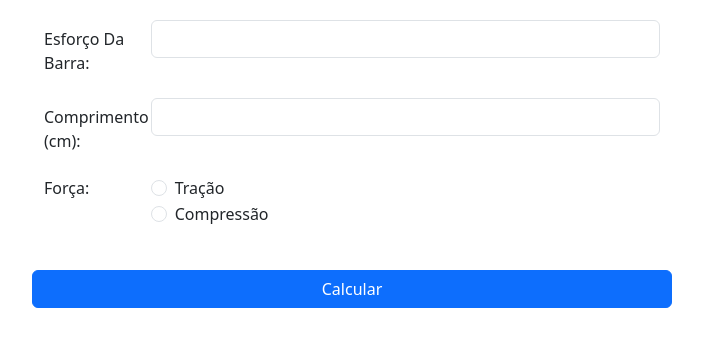
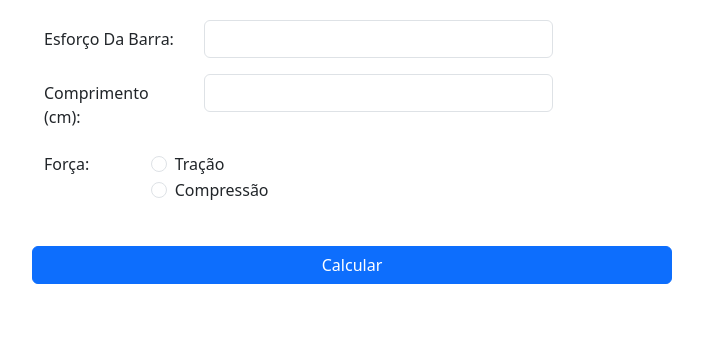
Before and after one commit to AdrianoCCastro/Ponte_De_Macarr-o, a Flask app: page / in a window 1280 px wide. Shown: the part 56-403 px from the top of the page, without its empty margins (288-991 px from the left). Run offline with Flask 3, Linux system fonts and the light colour scheme.

Commit message:
Ajuste HTML

```diff
--- a/app.py
+++ b/app.py
@@ -37,7 +37,7 @@ def index():
 
 
 
-        lista_barras.append(Item(len(lista_barras) + 1,tipo,esforco_interno,comprimento,qts_fios_de_macarrao))
+        lista_barras.append(Barra(len(lista_barras) + 1,tipo,esforco_interno,comprimento,qts_fios_de_macarrao))
 
 
         return monta_tabela(lista_barras)
--- a/model/entity/tabela.py
+++ b/model/entity/tabela.py
@@ -10,7 +10,7 @@ class ItemTable(Table):
     qtd_fios = Col('Qtd de fios')
 
 # Get some objects
-class Item(object):
+class Barra(object):
     def __init__(self,identificador, tipo, esforco_interno,comprimento ,qtd_fios):
         self.identificador = identificador
         self.tipo = tipo
--- a/view/templates/index.html
+++ b/view/templates/index.html
@@ -21,8 +21,8 @@
   <form method="POST" id ="form" class="form">
     <div class="form-group">
       <div class="row mb-3 col-md-6 offset-md-3">
-        <label for="esforco_interno" class="col-sm-2 col-form-label">Esforço Da Barra:</label>
-        <div class="col-sm-10">
+        <label for="esforco_interno" class="col-sm-3 col-form-label">Esforço Da Barra:</label>
+        <div class="col-sm-7">
           <input type="number" step="0.01" class="form-control" id="esforco_interno" name="esforco_interno">
         </div>
       </div>
@@ -30,9 +30,9 @@
 
     <div class="form-group">
       <div class="row mb-3 col-md-6 offset-md-3">
-        <label for="comprimento" class="col-sm-2 col-form-label">Comprimento (cm): </label>
-        <div class="col-sm-10">
-          <input type="number" step="0.01" class="form-control" id="comprimento" name="comprimento">
+        <label for="comprimento" class="col-sm-3 col-form-label">Comprimento (cm): </label>
+        <div class="col-sm-7">
+          <input type="number" step="0.01" class="form-control" id="comprimento"  name="comprimento">
         </div>
       </div>
     </div>
```
Also changed, not shown: model/entity/barra.py (deleted, +0 -9 lines).
